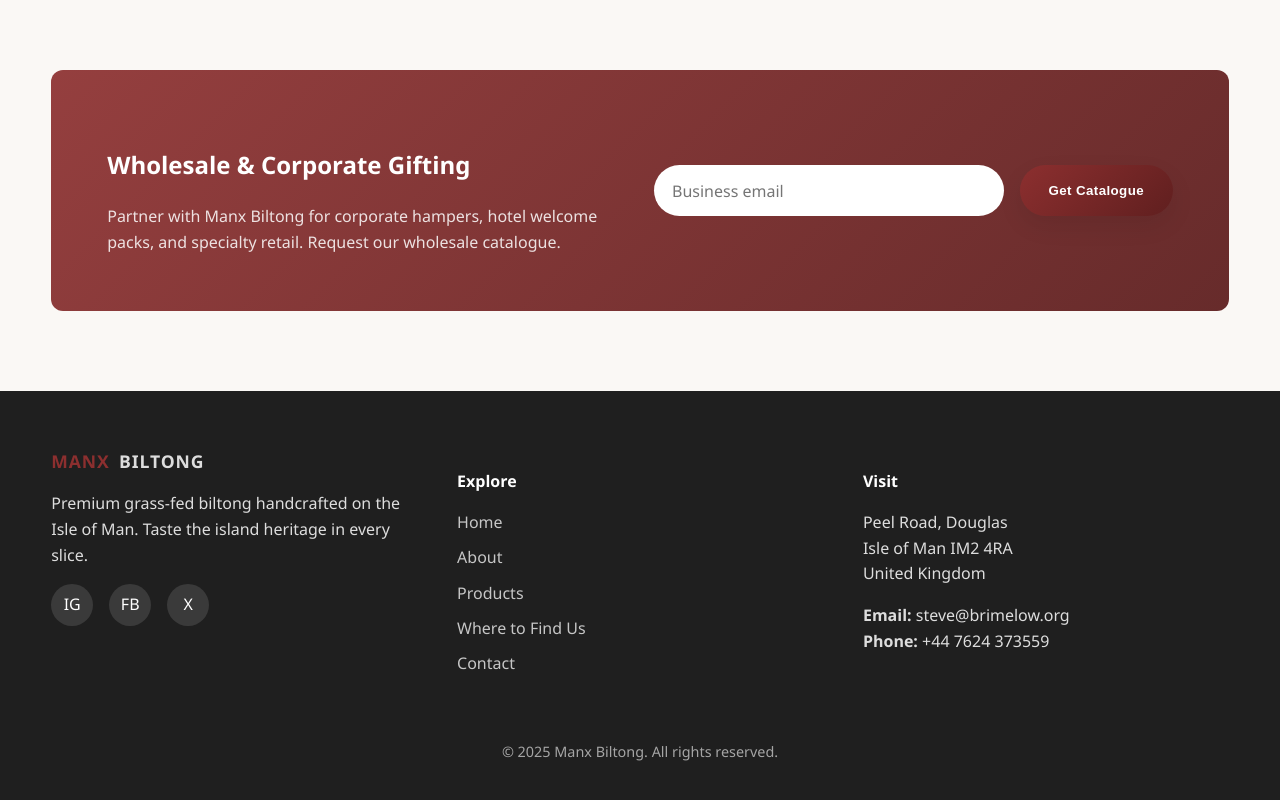
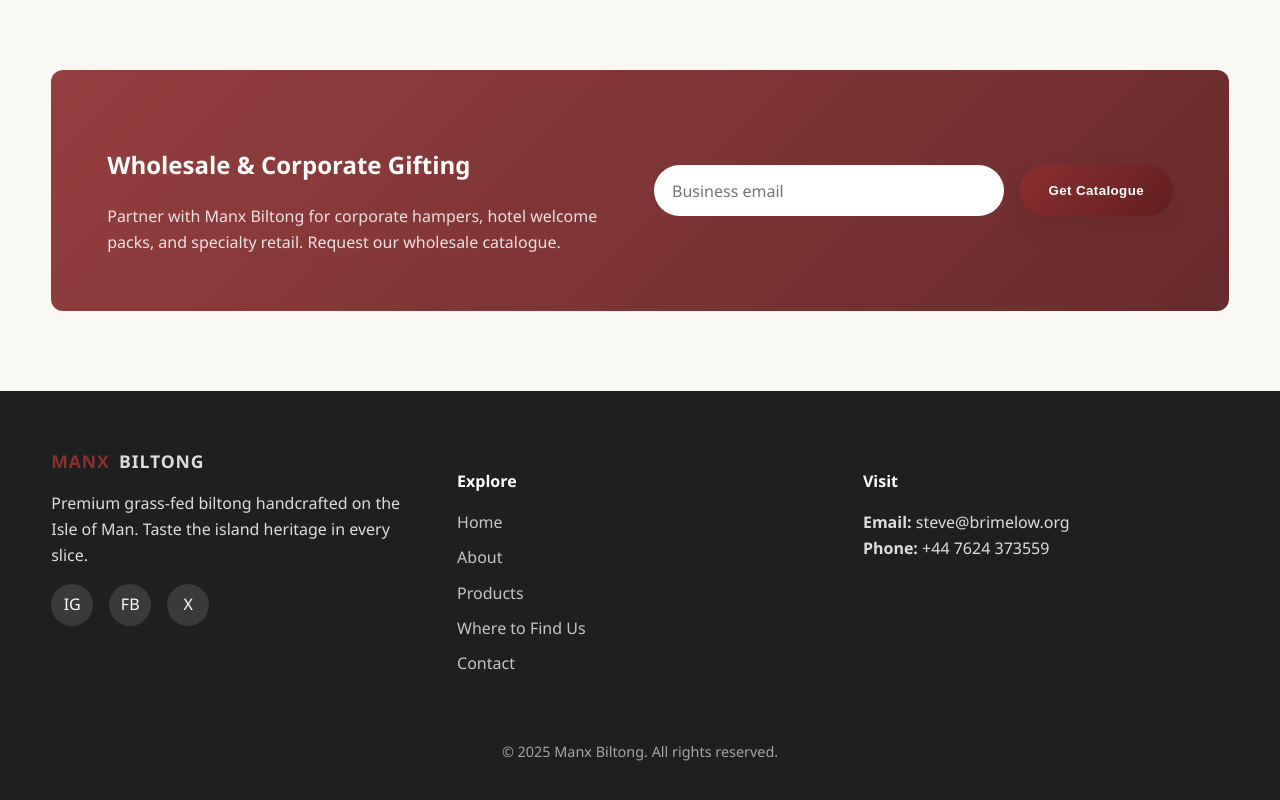
Before and after one commit to oscarbrimelow/ManxBiltong, a plain HTML site: page products.html in a window 1280 px wide. Shown: the part 2282-3082 px from the top of the page. Drawn offline with Linux system fonts and the light colour scheme.

Commit message:
Remove address from contact information
Removed address details from the contact section.

```diff
--- a/products.html
+++ b/products.html
@@ -121,7 +121,6 @@
             </div>
             <div>
                 <h4>Visit</h4>
-                <p>Peel Road, Douglas<br>Isle of Man IM2 4RA<br>United Kingdom</p>
                 <p><strong>Email:</strong> <a href="mailto:steve@brimelow.org">steve@brimelow.org</a><br><strong>Phone:</strong> <a href="tel:+447624373559">+44 7624 373559</a></p>
             </div>
         </div>
```
